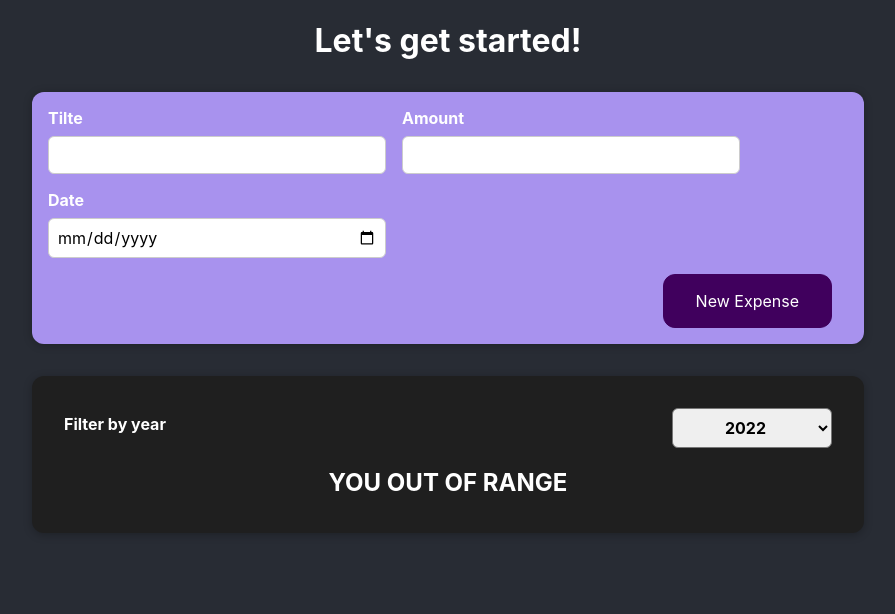
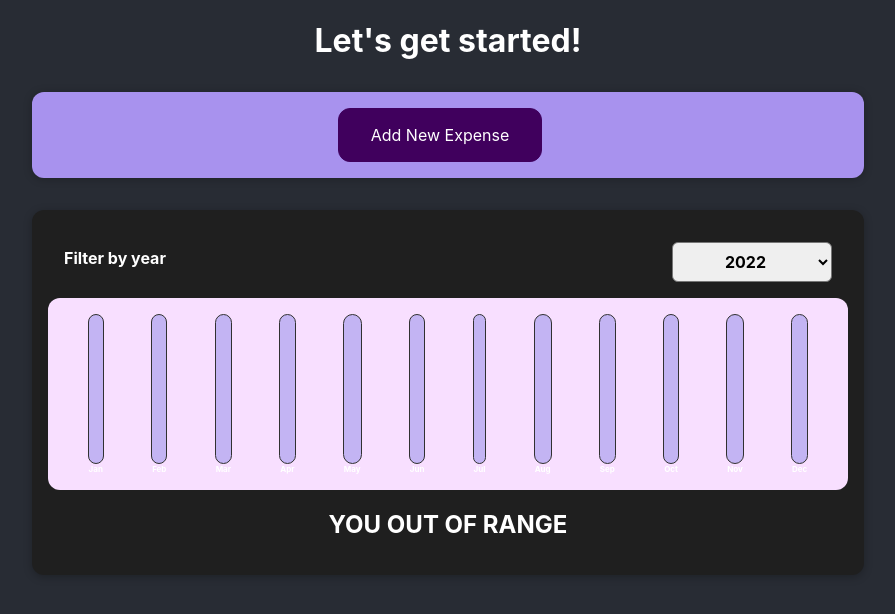
Before and after one commit to abd-h/react-study-take-ii, a React (Create React App) app: page / in a window 1280 px wide. Shown: the top 614 px of the page, without its empty margins (192-1087 px from the left). Built offline with nearby package versions, Linux system fonts and the light colour scheme.

Commit message:
complete expense-tracker project

```diff
--- a/src/App.js
+++ b/src/App.js
@@ -40,8 +40,7 @@
 
 
   }
-console.log(enteredData);
-  console.log(initialExpenses);
+
   return (
     <div className="App">
       <h1>Let's get started!</h1>
--- /dev/null
+++ b/src/components/Chart/Chart.css
@@ -0,0 +1,9 @@
+.chart {
+  padding: 1rem;
+  border-radius: 12px;
+  background-color: #f8dfff;
+  text-align: center;
+  display: flex;
+  justify-content: space-around;
+  height: 10rem;
+}
--- /dev/null
+++ b/src/components/Chart/Chart.js
@@ -0,0 +1,28 @@
+import React from "react";
+
+import ChartBars from "./ChartBar";
+import "./Chart.css";
+
+const Chart = (props) => {
+  //Calculating Maximum value per month
+  console.log(props.dataPoints);
+  const dataPointValues = props.dataPoints.map(item => item.value);
+  const maxValue = Math.max(...dataPointValues);
+
+  console.log(maxValue);
+
+  return (
+    <div className="chart">
+      {props.dataPoints.map((dataPoint) => {
+        return <ChartBars
+          value={dataPoint.value}
+          maxValue={maxValue}
+          label={dataPoint.label}
+          key={dataPoint.label}
+        />;
+      })}
+    </div>
+  );
+};
+
+export default Chart;
--- /dev/null
+++ b/src/components/Chart/ChartBar.css
@@ -0,0 +1,30 @@
+.chart-bar {
+  height: 100%;
+  display: flex;
+  flex-direction: column;
+  align-items: center;
+}
+
+.chart-bar__inner {
+  height: 100%;
+  width: 100%;
+  border: 1px solid #313131;
+  border-radius: 12px;
+  background-color: #c3b4f3;
+  overflow: hidden;
+  display: flex;
+  flex-direction: column;
+  justify-content: flex-end;
+}
+
+.chart-bar__fill {
+  background-color: #4826b9;
+  width: 100%;
+  transition: all 0.3s ease-out;
+}
+
+.chart-bar__label {
+  font-weight: bold;
+  font-size: 0.5rem;
+  text-align: center;
+}
--- /dev/null
+++ b/src/components/Chart/ChartBar.js
@@ -0,0 +1,27 @@
+import React from "react";
+
+import './ChartBar.css';
+
+const ChartBar = (props) => {
+  let barFillHeight = "0%";
+console.log(props.maxValue);
+  if (props.maxValue > 0) {
+    barFillHeight = Math.round((props.value / props.maxValue) * 100) + "%";
+  }
+  console.log(barFillHeight);
+  return (
+    <div className="chart-bar">
+      <div className="chart-bar__inner">
+        <div
+          className="chart-bar__fill"
+          style={{
+            height: barFillHeight,
+          }}
+        ></div>
+      </div>
+      <div className="chart-bar__label">{props.label}</div>
+    </div>
+  );
+};
+
+export default ChartBar;
--- /dev/null
+++ b/src/components/Expenses/ExpenseChart.js
@@ -0,0 +1,29 @@
+import React from "react";
+
+import Chart from "../Chart/Chart";
+
+const ExpenseChart = (props) => {
+  const chartDataPoints = [
+    { label: "Jan", value: 0 },
+    { label: "Feb", value: 0 },
+    { label: "Mar", value: 0 },
+    { label: "Apr", value: 0 },
+    { label: "May", value: 0 },
+    { label: "Jun", value: 0 },
+    { label: "Jul", value: 0 },
+    { label: "Aug", value: 0 },
+    { label: "Sep", value: 0 },
+    { label: "Oct", value: 0 },
+    { label: "Nov", value: 0 },
+    { label: "Dec", value: 0 },
+  ];
+  for (const expense of props.expenses) {
+    const expenseMonth = expense.date.getMonth();
+    chartDataPoints[expenseMonth].value += expense.amount;
+  }
+  return (
+    <Chart dataPoints= {chartDataPoints} />
+  )
+};
+
+export default ExpenseChart;
--- a/src/components/Expenses/Expenses.js
+++ b/src/components/Expenses/Expenses.js
@@ -5,6 +5,8 @@
 
 import "./Expenses.css";
 import FilteredExpenses from "./FilteredExpenses";
+
+import ExpenseChart from "./ExpenseChart";
 
 const Expenses = (props) => {
   const [filteredYear, setFilteredYear] = useState("2022");
@@ -21,6 +23,7 @@
   return (
     <Card className="expenses">
       <FilteredExpenses onValue={filteredYear} onFilteredYear={filterYear} />
+      <ExpenseChart expenses={filteredByYear} />
       {filteredByYear.map((item) => {
         return (
           <ExpenseItem
--- a/src/components/NewExpense/ExpenseForm.js
+++ b/src/components/NewExpense/ExpenseForm.js
@@ -5,34 +5,40 @@
 const ExpenseForm = (props) => {
   const [enteredTitle, setEnteredTitle] = useState(""),
     [enteredAmount, setEnteredAmount] = useState(""),
-    [enteredDate, setEnteredDate] = useState("");
-
+    [enteredDate, setEnteredDate] = useState(""),
+    [btn, setBtn] = useState(false);
 
   // One functioin to handle all three events.
   const inputChangeHandler = (identifier, value) => {
-      return (identifier === "title")
-       ? setEnteredTitle(pre => (pre = value))
-      :(identifier === "amount")
-       ? setEnteredAmount(pre => (pre = value))
-     :setEnteredDate((pre) => (pre = value));
-
+    return identifier === "title"
+      ? setEnteredTitle((pre) => (pre = value))
+      : identifier === "amount"
+      ? setEnteredAmount((pre) => (pre = value))
+      : setEnteredDate((pre) => (pre = value));
   };
 
-    const submitHandler = (event => {
+  const submitHandler = (event) => {
     event.preventDefault();
 
     const expense = {
       id: Math.random(),
       title: enteredTitle,
-            amount: enteredAmount,
-            date: new Date(enteredDate)
+      amount: +enteredAmount,
+      date: new Date(enteredDate),
     };
 
-        setEnteredAmount('');
-        setEnteredTitle('');
-        setEnteredDate('');
-        props.onExpenses(expense)
-    })
+    setEnteredAmount("");
+    setEnteredTitle("");
+    setEnteredDate("");
+    props.onExpenses(expense);
+    props.onSetAddExp(false)
+    setBtn(true);
+  };
+  const cancelBtnHandler = () => {
+    setEnteredAmount("");
+    setEnteredTitle("");
+    setEnteredDate("");
+  };
   return (
     <form onSubmit={submitHandler}>
       <div className="new-expense__controls">
@@ -64,21 +70,26 @@
             type="date"
             min="2019-01-01"
             max="2022-12-31"
-              onChange={(event) =>
-                inputChangeHandler("date", event.target.value)
-              }
+            onChange={(event) => inputChangeHandler("date", event.target.value)}
             value={enteredDate}
           />
         </div>
 
         {enteredAmount}
       </div>
+
+      <div>
+
+        <button onClick={cancelBtnHandler} className="btn" type="submit">
+          Cancel
+        </button>
+
         <button className="btn" type="submit">
           New Expense
         </button>
+      </div>
     </form>
   );
 };
 
-
 export default ExpenseForm;
--- a/src/components/NewExpense/NewExpense.css
+++ b/src/components/NewExpense/NewExpense.css
@@ -21,9 +21,11 @@
     color: white;
     border-radius: 12px;
     margin-inline-end: 1rem;
-    justify-self: flex-end;
-    align-self: flex-end;
+    justify-self: center;
+    align-self: center;
 }
+
+
 
 .new-expense button:hover,
 .new-expense button:active {
--- a/src/components/NewExpense/NewExpense.js
+++ b/src/components/NewExpense/NewExpense.js
@@ -1,13 +1,29 @@
-import React from 'react';
+import React, {useState} from 'react';
 import ExpenseForm from './ExpenseForm';
 
 import './NewExpense.css';
 
 const NewExpense = (props) => {
+  const [addExp, setAddExp] = useState(false);
 
+  const addExpHandler = () => {
+    setAddExp(true);
+  }
     return (
       <div className="new-expense">
-        <ExpenseForm onExpenses={props.onExpenses} />
+        {addExp &&
+          <ExpenseForm
+          onExpenses={props.onExpenses}
+          onSetAddExp={setAddExp}
+          />
+        }
+        {!addExp &&
+          (
+            <button onClick={addExpHandler} className="btn" type="submit">
+              Add New Expense
+            </button>
+          )
+        }
       </div>
     );
  }
```
Also changed, not shown: src/components/NewExpense/ExpenseForm.css (line endings or trailing spaces). Lines whose indentation alone changed are shown as unchanged.
